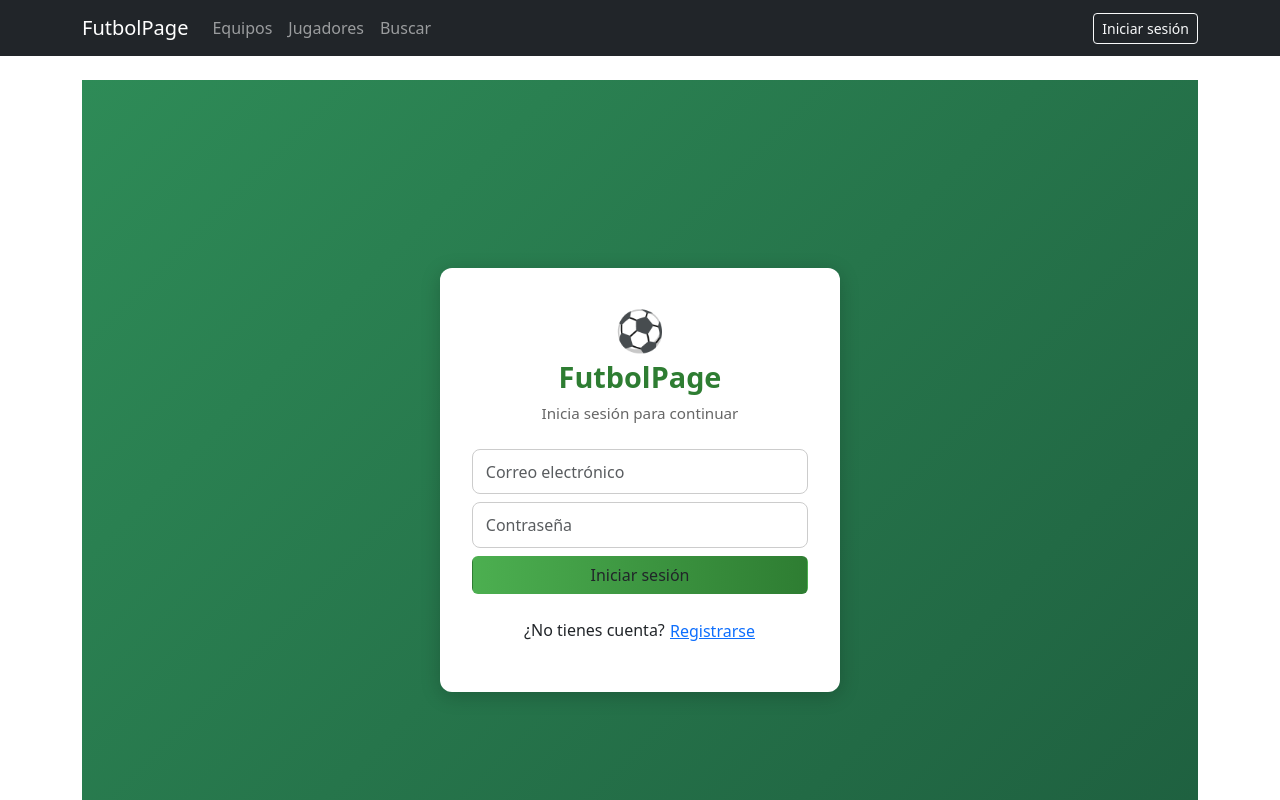
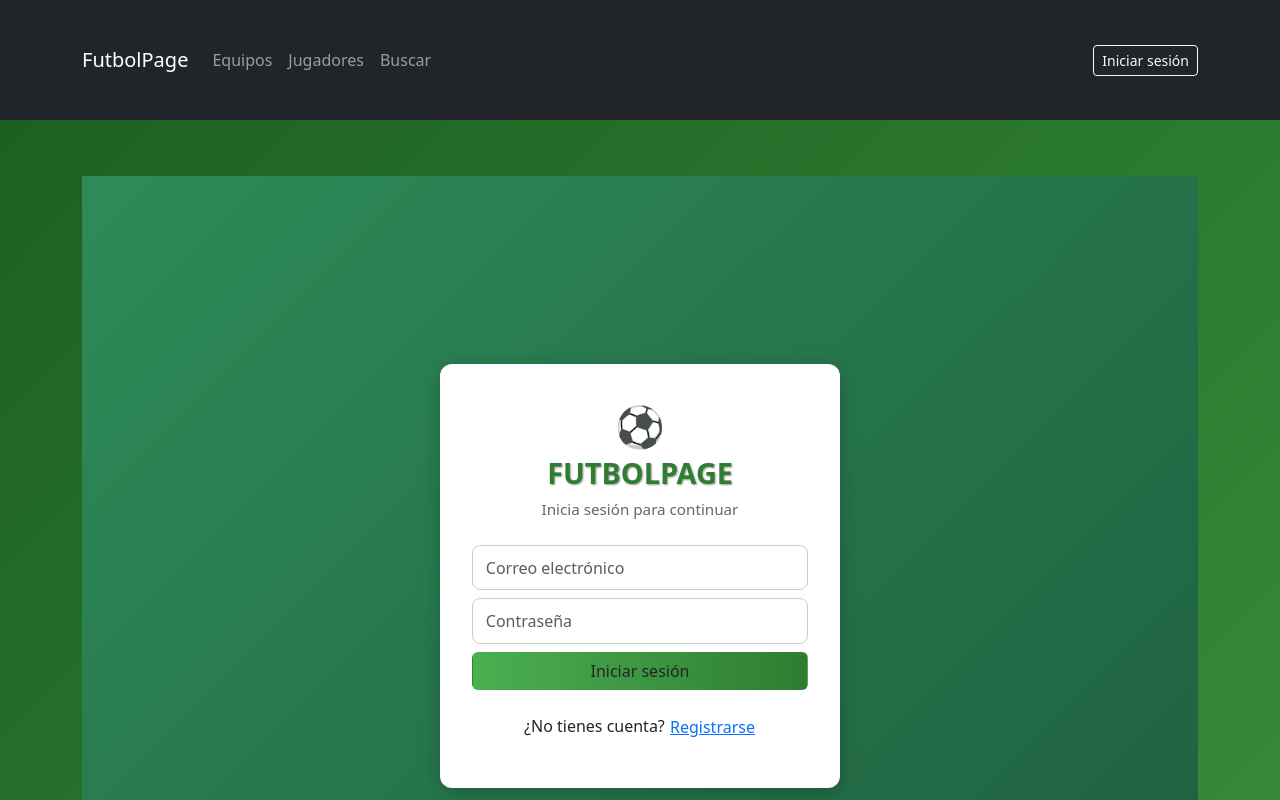
Before and after one commit to eljuanca18/futbolpage, a Next.js app: page /login in a window 1280 px wide. Shown: the top 800 px of the page. Built offline with nearby package versions, Linux system fonts and the light colour scheme; no server answers.

Commit message:
cambio_global

```diff
--- a/src/app/globals.css
+++ b/src/app/globals.css
@@ -1,6 +1,6 @@
 :root {
-  --background: #ffffff;
-  --foreground: #171717;
+  --background: #1b5e20;
+  --foreground: #ffffff;
 }
 
 @media (prefers-color-scheme: dark) {
@@ -17,11 +17,15 @@ body {
 }
 
 body {
+  margin: 0;
+  padding: 0;
   color: var(--foreground);
   background: var(--background);
-  font-family: Arial, Helvetica, sans-serif;
+  font-family: 'Segoe UI', Tahoma, Geneva, Verdana, sans-serif;
   -webkit-font-smoothing: antialiased;
   -moz-osx-font-smoothing: grayscale;
+  background: linear-gradient(135deg, #1b5e20, #388e3c);
+  min-height: 100vh;
 }
 
 * {
@@ -31,8 +35,13 @@ body {
 }
 
 a {
-  color: inherit;
+  color: #a5d6a7;
   text-decoration: none;
+}
+
+a:hover {
+  color: #81c784;
+  text-decoration: underline;
 }
 
 @media (prefers-color-scheme: dark) {
@@ -41,17 +50,10 @@ a {
   }
 }
 
-body {
-  margin: 0;
-  padding: 0;
-  font-family: 'Segoe UI', Tahoma, Geneva, Verdana, sans-serif;
-  background-color: #f4f4f4;
-  color: #333;
-}
 
 .auth-wrapper {
   min-height: 100vh;
-  background: linear-gradient(135deg, #2e8b57, #1e5f3f); /* verde césped */
+  background: linear-gradient(135deg, #2e8b57, #1e5f3f);
   display: flex;
   align-items: center;
   justify-content: center;
@@ -72,16 +74,19 @@ body {
   color: #2e7d32;
   font-weight: 700;
   margin-bottom: 0.5rem;
+  text-align: center;
+  text-transform: uppercase;
 }
 
 .auth-subtitle {
   color: #666;
   font-size: 0.95rem;
   margin-bottom: 1.5rem;
+  text-align: center;
 }
 
 .auth-btn {
-  background: linear-gradient(to right, #4caf50, #2e7d32); /* verde fuerte */
+  background: linear-gradient(to right, #4caf50, #2e7d32);
   border: none;
   color: white;
   font-weight: 600;
@@ -98,6 +103,25 @@ input.form-control {
 }
 
 input.form-control:focus {
-  border-color: #e33d26;
-  box-shadow: 0 0 0 0.1rem rgba(227, 61, 38, 0.25);
+  border-color: #4caf50;
+  box-shadow: 0 0 0 0.1rem rgba(76, 175, 80, 0.25);
 }
+
+h1, h2, h3 {
+  font-weight: 700;
+  color: #ffffff;
+  text-shadow: 1px 1px 2px rgba(0,0,0,0.4);
+}
+
+.container {
+  max-width: 960px;
+  margin: 0 auto;
+  padding: 2rem;
+}
+
+button, .btn {
+  border-radius: 8px;
+  font-weight: 600;
+  font-size: 1rem;
+  cursor: pointer;
+}
```
